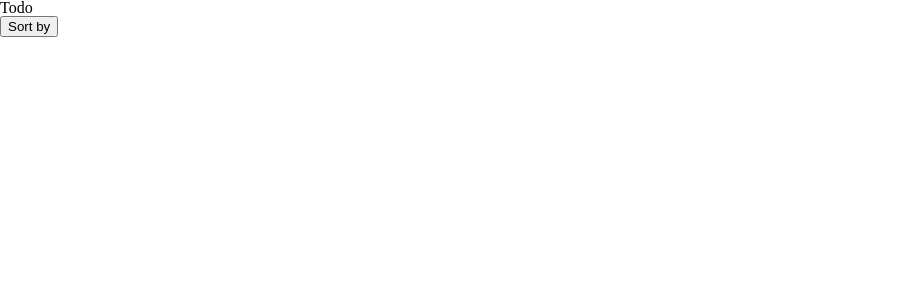
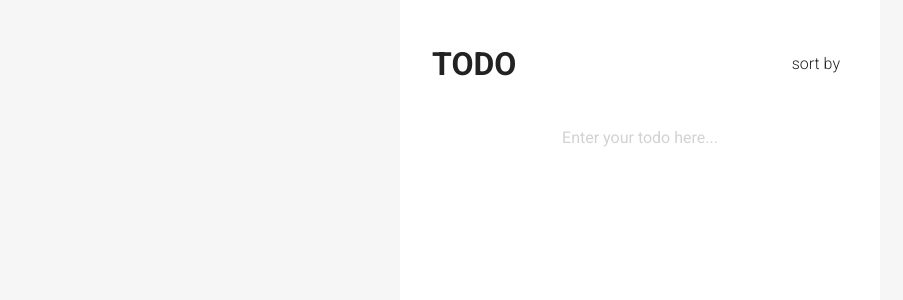
Before and after one commit to vladislavzubetcs/react-todo-app, a React (Create React App) app: page / in a window 1280 px wide. Shown: the top 300 px of the page, without its empty margins (0-903 px from the left). Built offline with nearby package versions, Linux system fonts and the light colour scheme.

Commit message:
Implemented TODO application

```diff
--- a/package.json
+++ b/package.json
@@ -10,6 +10,7 @@
     "react-dom": "^18.2.0",
     "react-scripts": "5.0.1",
     "reset-css": "^5.0.1",
+    "sass": "^1.55.0",
     "styled-components": "^5.3.6",
     "web-vitals": "^2.1.4"
   },
--- a/src/App.js
+++ b/src/App.js
@@ -1,20 +1,119 @@
 import 'reset-css';
+import './App.scss';
 
-function App() {
+import TodoInput from './components/TodoInput';
+import Todos from './components/Todos';
+
+import styled from 'styled-components';
+
+import { useState, useEffect } from 'react';
+
+const Container = styled.div`
+  max-width: 480px;
+  width: 100%;
+  margin: 0 auto;
+  min-height: max-content;
+  height: 100vh;
+  background-color: #fff;
+  padding: 3rem 2rem;
+  overflow: auto;
+  box-sizing: border-box;
+`;
+
+const Header = styled.header`
+  display: flex;
+  justify-content: space-between;
+  align-items: center;
+  gap: 1rem;
+  margin-bottom: 2rem;
+`;
+
+const Title = styled.h1`
+  font-size: 2rem;
+  font-weight: bold;
+  text-transform: uppercase;
+`;
+
+const SortButton = styled.a`
+  background-color: transparent;
+  border-radius: 0;
+  border: none;
+  color: #222;
+  font-size: 1rem;
+  font-weight: 300;
+  padding: 0.5rem;
+  cursor: pointer;
+`;
+
+const Main = styled.main`
+  display: flex;
+  flex-direction: column;
+  gap: 1rem;
+`;
+
+const App = () => {
+  const [clientTodos, setClientTodos] = useState(
+    JSON.parse(localStorage.getItem('clientTodos'))
+  );
+
+  const sortTypes = {
+    unset: "sort by",
+    completed: "sort by Completed",
+    uncompleted: "sort by Uncompleted",
+  };
+
+  const [sortBy, setSortBy] = useState(
+    JSON.parse(localStorage.getItem('sortBy')) ?? sortTypes.unset
+  );
+
+  const setLocalStorage = (key, value) => {
+    localStorage.setItem(key, JSON.stringify(value));
+  };
+
+  useEffect(() => {
+    setLocalStorage('clientTodos', clientTodos);
+  }, [clientTodos]);
+
+  useEffect(() => {
+    setLocalStorage('sortBy', sortBy);
+  }, [sortBy]);
+
+  const applyTodosSort = (e, clientTodos) => {
+    e.preventDefault();
+
+    if (sortBy === sortTypes.uncompleted) {
+      clientTodos.sort((a, b) => +(a.isCancelled) - +(b.isCancelled));
+      setSortBy(sortTypes.completed);
+      e.target.innerText = sortTypes.uncompleted;
+    } else {
+      clientTodos.sort((a, b) => +(b.isCancelled) - +(a.isCancelled));
+      setSortBy(sortTypes.uncompleted);
+      e.target.innerText = sortTypes.completed;
+    }
+
+    setClientTodos([...clientTodos]);
+  };
+
   return (
-    <>
-      <header className="header">
-        <div className="wrapper">
-          <h1 className="header__title">Todo</h1>
-          <button type="button" className="button header__search">Sort by</button>
-        </div>
-      </header>
-      <main className="main">
-        <div className="wrapper">
-
-        </div>
-      </main>
-    </>
+    <Container>
+      <Header>
+        <Title className="header__title">Todo</Title>
+        <SortButton
+          type="button"
+          className="button header__search"
+          onClick={(e) => applyTodosSort(e, clientTodos) }>
+          { sortBy }
+        </SortButton>
+      </Header>
+      <Main>
+        <TodoInput clientTodos={ clientTodos } setClientTodos={ setClientTodos } />
+        {
+          clientTodos ?
+            <Todos clientTodos={ clientTodos } setClientTodos={ setClientTodos } /> :
+            null
+        }
+      </Main>
+    </Container>
   );
 }
 
--- /dev/null
+++ b/src/App.scss
@@ -0,0 +1,8 @@
+@import url('https://fonts.googleapis.com/css2?family=Roboto:wght@300;400;700&display=swap');
+
+div#root {
+    background-color: #F6F6F6;
+    font-family: 'Roboto', sans-serif;
+    color: #222;
+    max-height: 100vh;
+}
--- /dev/null
+++ b/src/components/Todos.js
@@ -0,0 +1,51 @@
+import styled from 'styled-components';
+
+const TodosList = styled.ul`
+    width: 100%;
+    display: flex;
+    flex-direction: column;
+    gap: 2rem;
+`;
+
+const TodosListItem = styled.li`
+    width: 100%;
+    text-align: center;
+    font-weight: 300;
+
+    ${props => props.isCancelled ?
+        'text-decoration: line-through;' +
+        'color: #222;' +
+        'opacity: .2;' :
+        'color: #222'};
+`;
+
+const Todos = ({ clientTodos, setClientTodos }) => {
+    const changeTodoListItemStatus = (clientTodos, i) => {
+        if (clientTodos[i].isCancelled) {
+            clientTodos.splice(i, 1);
+        } else {
+            clientTodos[i].isCancelled = !clientTodos[i].isCancelled;
+        }
+
+        setClientTodos([...clientTodos]);
+    };
+
+    return (
+        <TodosList>
+            {
+                clientTodos.map((clientTodo, i) => {
+                    return (
+                        <TodosListItem
+                            key={ i }
+                            isCancelled={ clientTodo.isCancelled }
+                            onClick={() => changeTodoListItemStatus(clientTodos, i) }>
+                            { clientTodo.text }
+                        </TodosListItem>
+                    );
+                })
+            }
+        </TodosList>
+    )
+};
+
+export default Todos;
--- a/src/components/todoInput.js
+++ b/src/components/todoInput.js
@@ -1,7 +1,54 @@
-const todoInput = () => {
+import styled from 'styled-components';
+
+import { useRef } from 'react';
+
+const Input = styled.input`
+    width: 100%;
+    border: none;
+    padding: 1rem 2rem;
+    box-sizing: border-box;
+    outline: none;
+    text-align: center;
+    color: #222;
+    font-size: 16px;
+    font-family: inherit;
+
+    ::placeholder {
+        color: #222;
+        opacity: .2;
+    }
+`;
+
+const TodoInput = ({ clientTodos, setClientTodos }) => {
+    const inputListener = useRef(null);
+
+    const handleSubmitForm = (e) => {
+        e.preventDefault();
+
+        if (!inputListener.current.value) {
+            alert('Please enter todo before');
+            return;
+        }
+
+        let clientTodo = {
+            text: inputListener.current.value,
+            isCancelled: false,
+        }
+
+        inputListener.current.value = '';
+
+        if (!clientTodos) {
+            setClientTodos([clientTodo]);
+        } else {
+            setClientTodos([clientTodo, ...clientTodos]);
+        }
+    }
+
     return (
-        <input >
+        <form onSubmit={(e) => handleSubmitForm(e) } >
+            <Input ref={ inputListener } placeholder="Enter your todo here..." />
+        </form>
     )
 };
 
-export default todoInput;
+export default TodoInput;
```
Also changed, not shown: src/assets/logo.svg (deleted), 1 other file (tests, documents, lock files or other folders).
